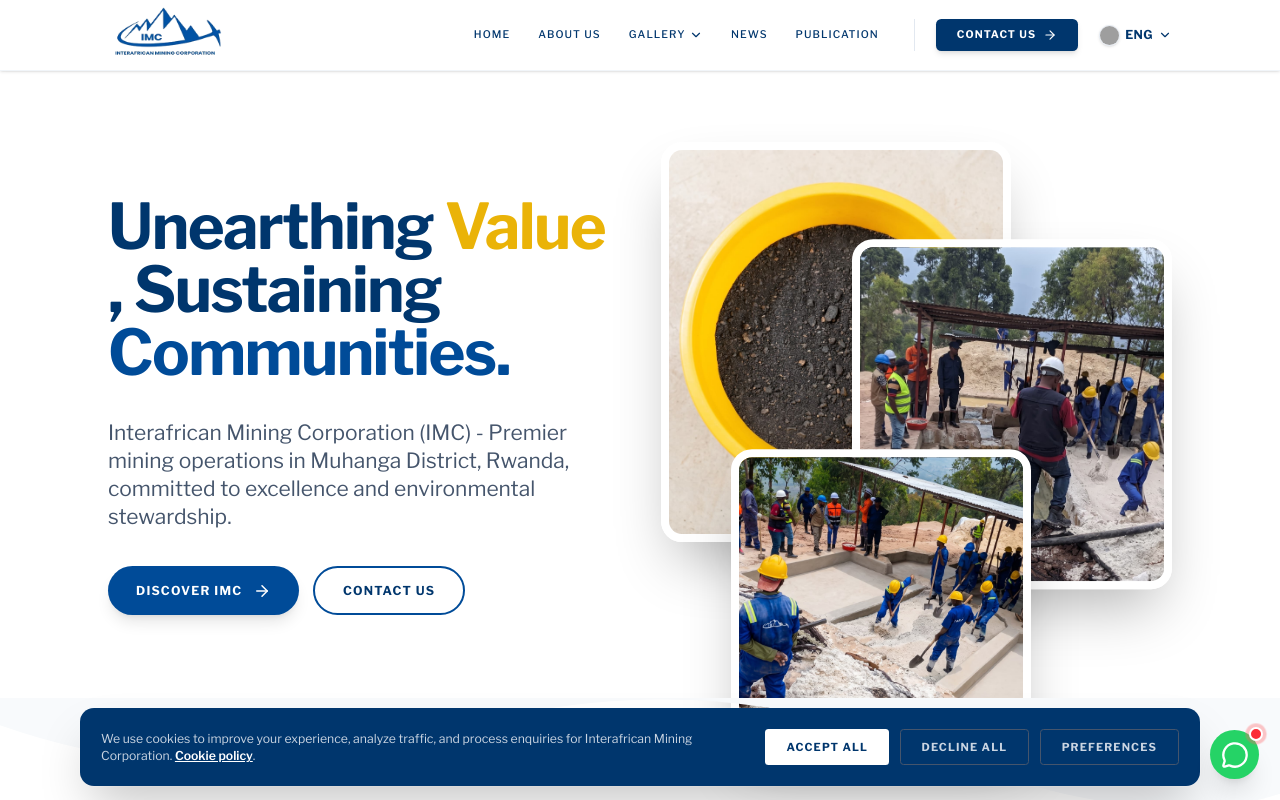
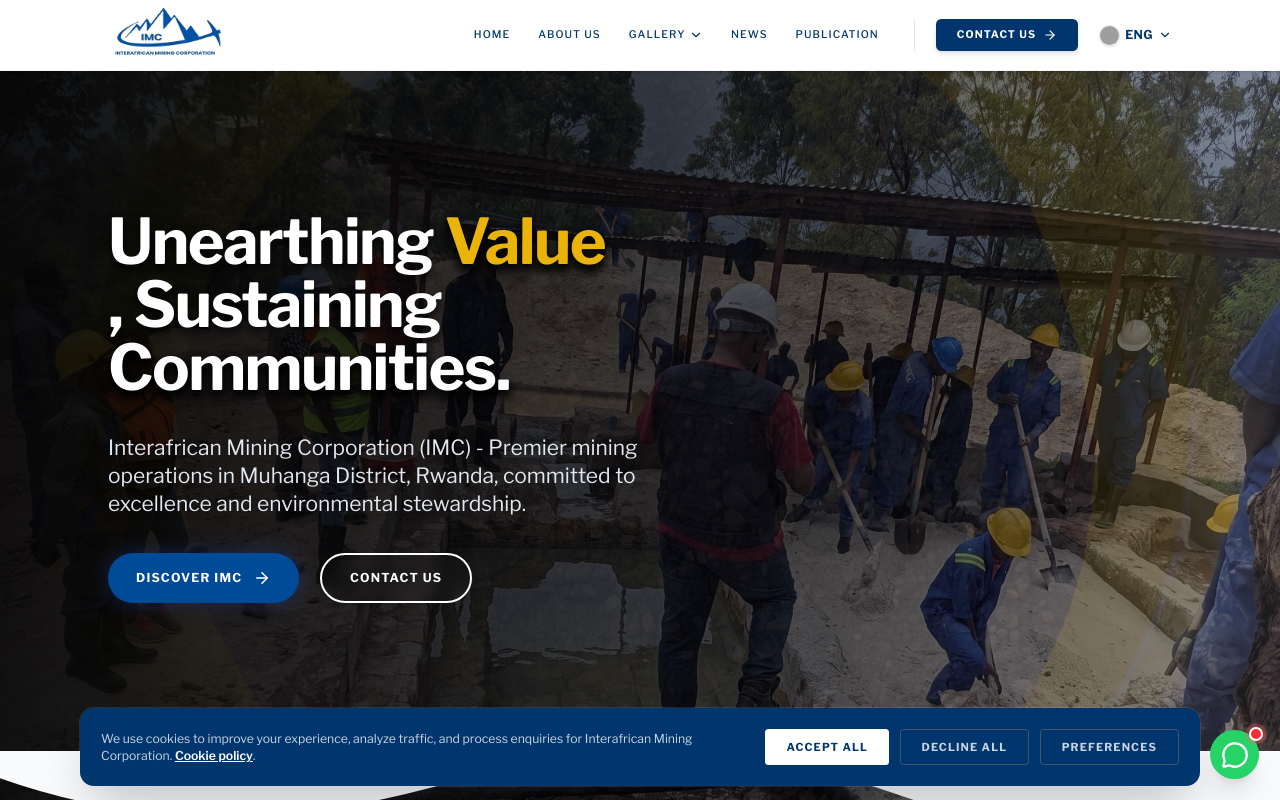
Before and after one commit to iragena25egide/imc_web, a Next.js app: page /cookie-policy in a window 1280 px wide. Shown: the top 800 px of the page. Built offline with nearby package versions, Linux system fonts and the light colour scheme; grey boxes are pictures that could not be loaded.

Commit message:
Update video titles, translate, improve hero layout with text on left and gradient shadow

```diff
--- a/src/components/sections/Hero.tsx
+++ b/src/components/sections/Hero.tsx
@@ -1,8 +1,15 @@
 "use client";
 
-import { motion } from "framer-motion";
-import { ArrowRight, Pickaxe } from "lucide-react";
+import { useState, useEffect } from "react";
+import { motion, AnimatePresence } from "framer-motion";
+import { ArrowRight } from "lucide-react";
 import Image from "next/image";
+
+const backgroundImages = [
+  "/images/gallery/casetelite.jpg",
+  "/images/gallery/workers.jpg",
+  "/images/gallery/work imc.jpg"
+];
 
 export default function Hero({
   dict,
@@ -11,26 +18,59 @@
   dict?: any;
   lang?: string;
 }) {
+  const [currentBg, setCurrentBg] = useState(0);
+
+  useEffect(() => {
+    const timer = setInterval(() => {
+      setCurrentBg((prev) => (prev + 1) % backgroundImages.length);
+    }, 5000); // Change image every 5 seconds
+    return () => clearInterval(timer);
+  }, []);
+
   return (
     <section
       id="home"
-      className="relative min-h-screen flex items-center justify-center overflow-hidden bg-white pt-20"
+      className="relative min-h-screen flex items-center justify-center overflow-hidden bg-slate-900 pt-20"
     >
-      <div className="relative z-10 max-w-7xl mx-auto px-4 sm:px-6 lg:px-8 flex flex-col lg:flex-row items-center w-full gap-12 pt-10 pb-16 lg:pb-32">
-        <div className="flex-1 flex flex-col items-center lg:items-start text-center lg:text-left">
+      {/* Background Slideshow */}
+      <div className="absolute inset-0 z-0">
+        <AnimatePresence mode="popLayout">
+          <motion.div
+            key={currentBg}
+            initial={{ opacity: 0, scale: 1.05 }}
+            animate={{ opacity: 1, scale: 1 }}
+            exit={{ opacity: 0 }}
+            transition={{ duration: 1.5, ease: "easeInOut" }}
+            className="absolute inset-0"
+          >
+            <Image
+              src={backgroundImages[currentBg]}
+              alt="Mining Background"
+              fill
+              className="object-cover"
+              priority
+            />
+          </motion.div>
+        </AnimatePresence>
+        {/* Dark Overlay for better text readability */}
+        <div className="absolute inset-0 bg-gradient-to-r from-black/90 via-black/60 to-black/20 z-10"></div>
+      </div>
+
+      <div className="relative z-20 max-w-7xl mx-auto px-4 sm:px-6 lg:px-8 flex flex-col items-start justify-center w-full pt-20 pb-16 lg:pb-32 text-left h-full min-h-screen">
+        <div className="flex-1 flex flex-col items-start max-w-3xl mt-20">
           <motion.h1
-            initial={{ opacity: 0, y: 20 }}
+            initial={{ opacity: 0, y: 30 }}
             animate={{ opacity: 1, y: 0 }}
             transition={{ duration: 0.8, delay: 0.2 }}
-            className="text-2xl md:text-2xl lg:text-7xl font-heading font-bold text-imc-blue-dark tracking-tight mb-6"
+            className="text-4xl md:text-5xl lg:text-7xl font-heading font-bold text-white tracking-tight mb-6 drop-shadow-[0_5px_5px_rgba(0,0,0,0.8)]"
           >
             {dict?.title_part1 || "Unearthing "}
-            <span className="text-imc-gold">
+            <span className="text-imc-gold drop-shadow-[0_5px_5px_rgba(0,0,0,0.8)]">
               {dict?.title_highlight1 || "Value"}
             </span>
-            <br />
+            <br className="hidden md:block" />
             {dict?.title_part2 || ", Sustaining "}
-            <span className="text-imc-blue">
+            <span className="text-white drop-shadow-[0_5px_5px_rgba(0,0,0,0.8)]">
               {dict?.title_highlight2 || "Communities."}
             </span>
           </motion.h1>
@@ -39,7 +79,7 @@
             initial={{ opacity: 0, y: 20 }}
             animate={{ opacity: 1, y: 0 }}
             transition={{ duration: 0.8, delay: 0.4 }}
-            className="mt-4 text-2xl md:text-2xl text-slate-600 max-w-2xl mb-10 font-sans"
+            className="mt-4 text-xl md:text-2xl text-slate-200 max-w-2xl mb-10 font-sans drop-shadow-md"
           >
             {dict?.subtitle ||
               "Interafrican Mining Corporation (IMC) - Premier mining operations in Muhanga District, Rwanda, committed to excellence and environmental stewardship."}
@@ -49,90 +89,27 @@
             initial={{ opacity: 0, y: 20 }}
             animate={{ opacity: 1, y: 0 }}
             transition={{ duration: 0.8, delay: 0.6 }}
-            className="flex flex-col sm:flex-row gap-4"
+            className="flex flex-col sm:flex-row gap-6 justify-start"
           >
             <a
               href={`/${lang}#about`}
-              className="inline-flex items-center justify-center px-8 py-4 text-sm font-bold tracking-widest uppercase text-white bg-imc-blue hover:bg-imc-blue-light rounded-full transition-all duration-300 shadow-lg"
+              className="inline-flex items-center justify-center px-8 py-4 text-sm font-bold tracking-widest uppercase text-white bg-imc-blue hover:bg-imc-blue-light rounded-full transition-all duration-300 shadow-[0_0_20px_rgba(30,58,138,0.5)]"
             >
               {dict?.cta_primary || "Discover IMC"}
               <ArrowRight className="ml-3" size={18} />
             </a>
             <a
               href={`/${lang}/contact`}
-              className="inline-flex items-center justify-center px-8 py-4 text-sm font-bold tracking-widest uppercase text-imc-blue-dark bg-white border-2 border-imc-blue hover:bg-slate-50 rounded-full transition-all duration-300"
+              className="inline-flex items-center justify-center px-8 py-4 text-sm font-bold tracking-widest uppercase text-white bg-transparent border-2 border-white hover:bg-white/10 rounded-full transition-all duration-300 shadow-md backdrop-blur-sm"
             >
               {dict?.cta_secondary || "Contact Us"}
             </a>
           </motion.div>
         </div>
-
-        <motion.div
-          initial={{ opacity: 0, scale: 0.8 }}
-          animate={{ opacity: 1, scale: 1 }}
-          transition={{ duration: 1 }}
-          className="flex-1 w-full max-w-lg lg:max-w-none relative z-10 hidden lg:block h-[600px]"
-        >
-          {/* 3 Animated Moving Images */}
-          <motion.div
-            animate={{ y: [-15, 15, -15] }}
-            transition={{ duration: 8, repeat: Infinity, ease: "easeInOut" }}
-            className="absolute top-10 left-0 z-20"
-          >
-            <Image
-              src="/images/gallery/casetelite.jpg"
-              alt="Mining Operations"
-              width={350}
-              height={400}
-              className="rounded-3xl border-8 border-white shadow-[0_30px_60px_-15px_rgba(0,0,0,0.3)] object-cover h-[400px]"
-              priority
-            />
-          </motion.div>
-
-          <motion.div
-            animate={{ y: [15, -15, 15] }}
-            transition={{
-              duration: 7,
-              repeat: Infinity,
-              ease: "easeInOut",
-              delay: 1,
-            }}
-            className="absolute top-40 right-0 z-30"
-          >
-            <Image
-              src="/images/gallery/workers.jpg"
-              alt="Mining Equipment"
-              width={320}
-              height={350}
-              className="rounded-3xl border-8 border-white shadow-[0_30px_60px_-15px_rgba(0,0,0,0.3)] object-cover h-[350px]"
-              priority
-            />
-          </motion.div>
-
-          <motion.div
-            animate={{ y: [-10, 10, -10] }}
-            transition={{
-              duration: 9,
-              repeat: Infinity,
-              ease: "easeInOut",
-              delay: 2,
-            }}
-            className="absolute -bottom-10 left-20 z-40"
-          >
-            <Image
-              src="/images/gallery/work imc.jpg"
-              alt="Processing Facility"
-              width={300}
-              height={300}
-              className="rounded-3xl border-8 border-white shadow-[0_30px_60px_-15px_rgba(0,0,0,0.3)] object-cover h-[300px]"
-              priority
-            />
-          </motion.div>
-        </motion.div>
       </div>
 
-      {/* GetWave SVG at the bottom */}
-      <div className="absolute bottom-0 left-0 w-full overflow-hidden leading-none z-10 transform translate-y-[1px]">
+      {/* GetWave SVG at the bottom - Changed to match the section below */}
+      <div className="absolute bottom-0 left-0 w-full overflow-hidden leading-none z-20 transform translate-y-[1px]">
         <svg
           viewBox="0 0 1200 120"
           preserveAspectRatio="none"
--- a/src/components/ui/Footer.tsx
+++ b/src/components/ui/Footer.tsx
@@ -1,6 +1,14 @@
 import Link from "next/link";
 import { Mail, Phone, MapPin } from "lucide-react";
-export default function Footer({ dict, navDict, lang = "en" }: { dict?: any, navDict?: any, lang?: string }) {
+export default function Footer({
+  dict,
+  navDict,
+  lang = "en",
+}: {
+  dict?: any;
+  navDict?: any;
+  lang?: string;
+}) {
   return (
     <footer className="relative bg-imc-blue-dark text-white pt-12 pb-8 border-t-0 ">
       {/* GetWave SVG Divider at top of footer */}
@@ -21,11 +29,12 @@
               <h2 className="text-lg md:text-xl font-heading font-extrabold tracking-tight text-white uppercase leading-none">
                 Interafrican
                 <br />
-                <span className="text-imc-gold">Mining Corp</span>
+                <span className="text-imc-gold">Mining Corporation</span>
               </h2>
             </div>
             <p className="text-xs text-slate-300 mb-6 max-w-sm leading-relaxed">
-              {dict?.desc || "Interafrican Mining Corporation. Leading sustainable and responsible mining operations in the heart of Rwanda."}
+              {dict?.desc ||
+                "Interafrican Mining Corporation. Leading sustainable and responsible mining operations in the heart of Rwanda."}
             </p>
           </div>
 
@@ -119,7 +128,7 @@
             &copy; {new Date().getFullYear()} Interafrican Mining Corporation.
             {dict?.rights || "All rights reserved."}
           </p>
-          <p className="mt-2 md:mt-0">POWERED BY PIN MEDIA.</p>
+          <p className="mt-2 md:mt-0">POWERED BY PINMEDIA RWANDA LTD.</p>
         </div>
       </div>
     </footer>
--- a/src/dictionaries/en.json
+++ b/src/dictionaries/en.json
@@ -113,9 +113,9 @@
     "tabVideos": "Videos",
     "modalDesc": "This item gives a closer look at our daily operations and highlights our commitment to excellence, sustainability, and community progress across our facilities.",
     "videos": {
-      "v1": { "title": "Mining Process Overview", "subtitle": "Documentary" },
-      "v2": { "title": "Community Impact", "subtitle": "Initiatives" },
-      "v3": { "title": "Safety First", "subtitle": "Training" }
+      "v1": { "title": "RWANDA: DO MINES ENRICH THEIR NEIGHBORS?", "subtitle": "TESTIMONIES OF IMC & COMAR NEIGHBORS" },
+      "v2": { "title": "MUHANGA: APPRECIATING SWEET POTATO VINES", "subtitle": "DONATED BY THE DISTRICT SPONSORED BY IMC" },
+      "v3": { "title": "LOOK AT THIS BEAUTIFUL INTERIOR", "subtitle": "MINING COMPANIES IN RWANDA ARE STRIVING TO ORGANIZE MINES" }
     },
     "items": {
       "casetelite": { "title": "Cassiterite Production", "subtitle": "Minerals" },
--- a/src/dictionaries/rw.json
+++ b/src/dictionaries/rw.json
@@ -113,9 +113,9 @@
     "tabVideos": "Amashusho",
     "modalDesc": "Iki kintu kigaragaza neza ibikorwa byacu bya buri munsi n'uburyo twiyemeje gukora neza, kurengera ibidukikije, ndetse n'iterambere ry'abaturage.",
     "videos": {
-      "v1": { "title": "Incamake y'Ubucukuzi", "subtitle": "Filime mbarankuru" },
-      "v2": { "title": "Guteza imbere Abaturage", "subtitle": "Ibikorwa" },
-      "v3": { "title": "Umutekano Mbere ya Byose", "subtitle": "Amahugurwa" }
+      "v1": { "title": "RWANDA: IBIROMBE BY'AMABUYE Y'AGACIRO BIKIZA ABABITURIYE?", "subtitle": "UBUHAMYA BW'ABATURANYE NA IMC & COMAR" },
+      "v2": { "title": "MUHANGA: BISHIMIYE IMIGOZI Y'IBIJUMBA BIVAMO AMANDAZI NA BISWI", "subtitle": "AKARERE KABAHAYE KU NKUNGA YA IMC" },
+      "v3": { "title": "DORE INDANI NZIZA // KOMPANYI ZICUKURA AMABUYE Y'AGACIRO MU RWANDA", "subtitle": "ZIRAKATAJE MU GUTUNGANYA MINE" }
     },
     "items": {
       "casetelite": { "title": "Umusaruro wa Gasegereti", "subtitle": "Amabuye y'agaciro" },
```
Also changed, not shown: src/components/sections/Gallery.tsx (+6 -6 lines).
